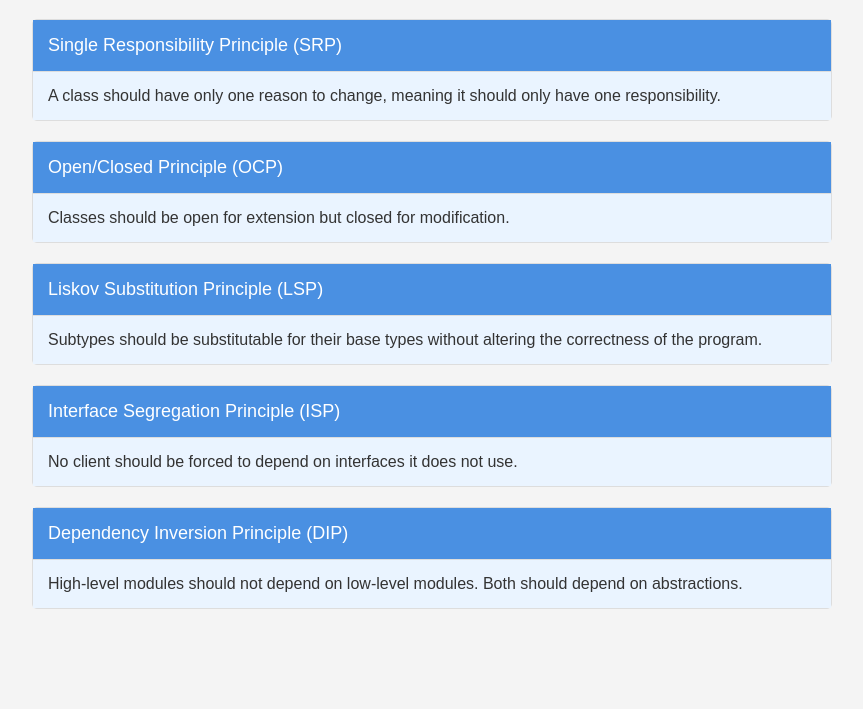
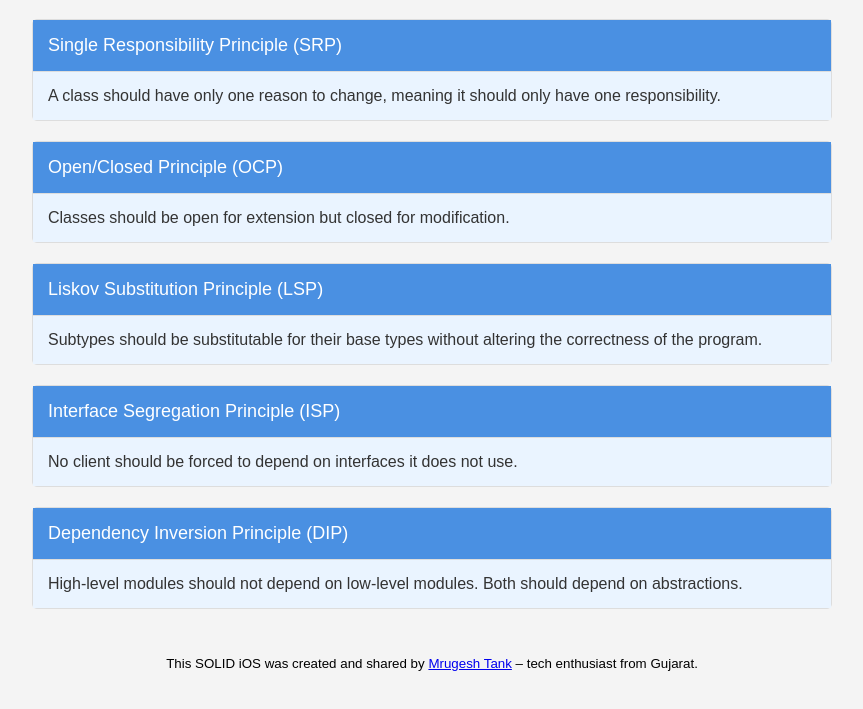
Before and after one commit to mrugeshtank/solid-iOS, a plain HTML site: page index.html in a window 1280 px wide. Shown: the part 81-790 px from the top of the page, without its empty margins (208-1071 px from the left). Drawn offline with Linux system fonts and the light colour scheme.

Commit message:
backlink added

```diff
--- a/index.html
+++ b/index.html
@@ -186,5 +186,10 @@ class DataManager {
     </div>
 
     <script src="script.js"></script>
+    <footer>
+        <small>
+        This SOLID iOS was created and shared by <a href="https://idiotswithios.com/author/mrugeshtank/" target="_blank" rel="dofollow">Mrugesh Tank</a> – tech enthusiast from Gujarat.
+        </small>
+    </footer>
 </body>
 </html>
--- a/styles.css
+++ b/styles.css
@@ -72,3 +72,8 @@ h1 {
         font-size: 14px;
     }
 }
+footer {
+    text-align: center;
+    padding: 5px;
+    color: #000;
+}
```
